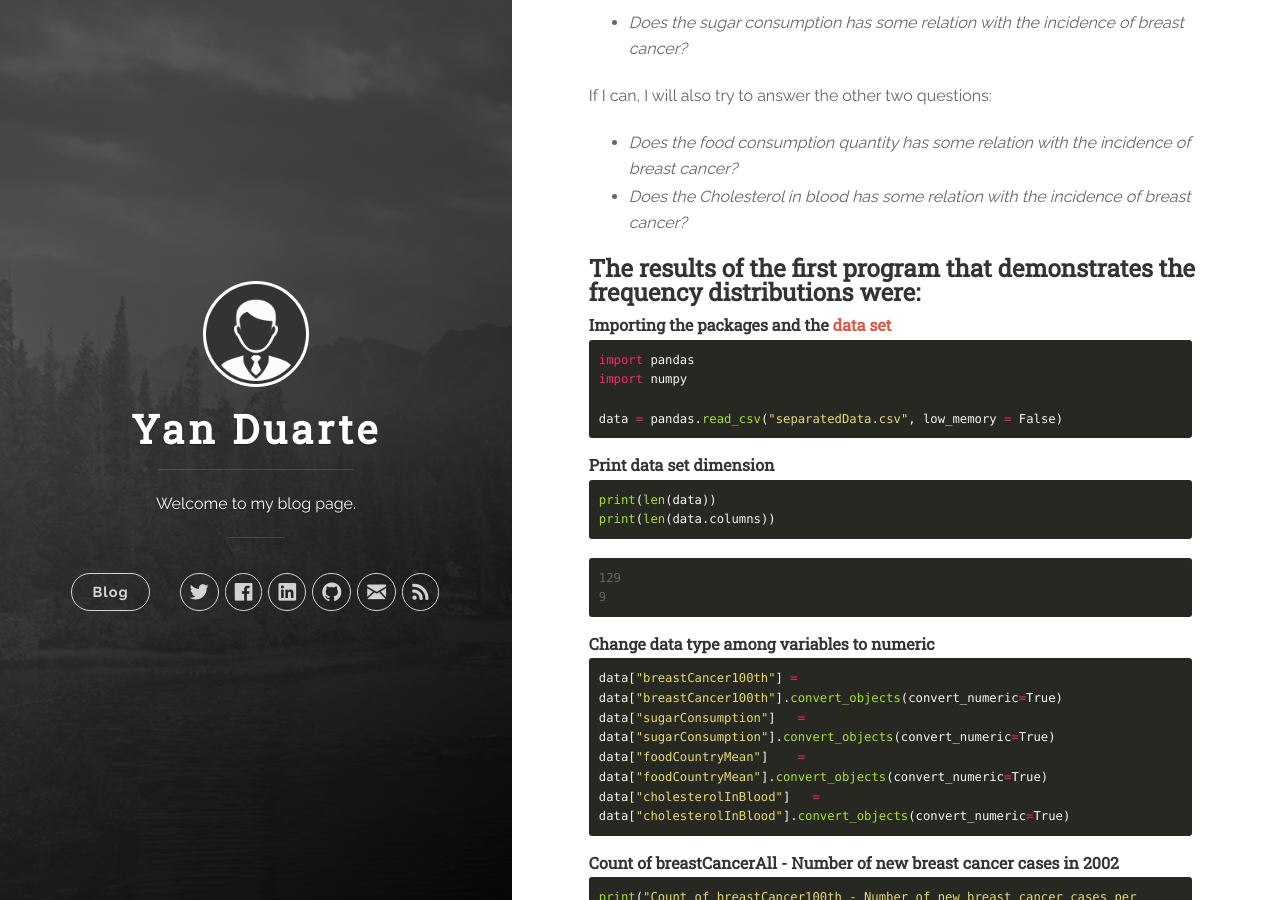
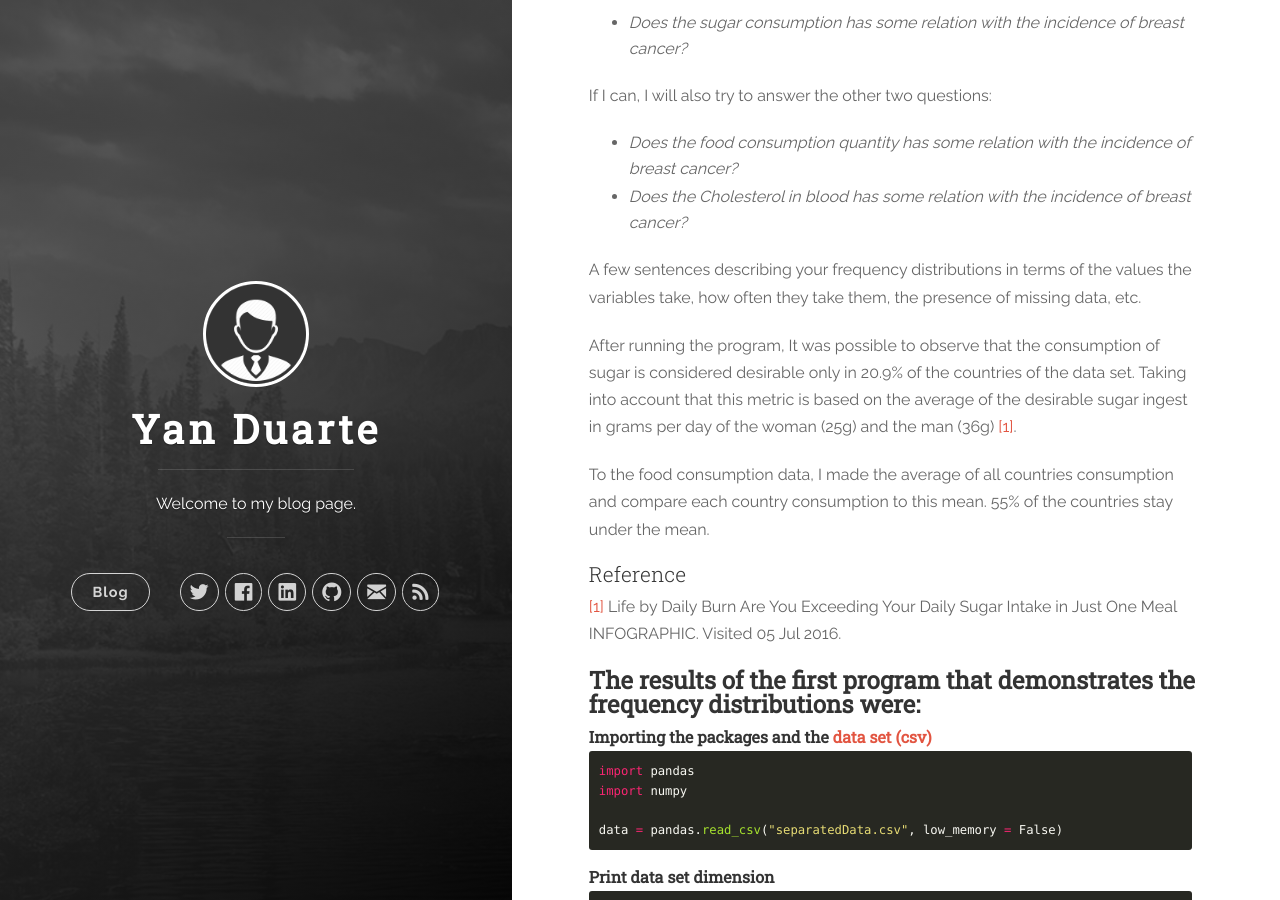
Before and after one commit to yan-duarte/yan-duarte.github.io, a Jekyll site: the page built from _posts/2016-07-05-Assignment2.md, in a window 1280 px wide and 900 px high, scrolled down 1824 px. Built offline with Jekyll 4.4.1, drawn with Linux system fonts in a browser that asks for light colours; nearby versions of some CDN libraries.

Commit message:
Updated 2016-07-05-Assignment2.md

````diff
--- a/_posts/2016-07-05-Assignment2.md
+++ b/_posts/2016-07-05-Assignment2.md
@@ -47,12 +47,20 @@ If I can, I will also try to answer the other two questions:
   - _Does the food consumption quantity has some relation with the incidence of breast cancer?_
   - _Does the Cholesterol in blood has some relation with the incidence of breast cancer?_
 
+A few sentences describing your frequency distributions in terms of the values the variables take, how often they take them, the presence of missing data, etc.
+
+After running the program, It was possible to observe that the consumption of sugar is considered desirable only in 20.9% of the countries of the data set. Taking into account that this metric is based on the average of the desirable sugar ingest in grams per day of the woman (25g) and the man (36g) [[1]][ref1].
+
+To the food consumption data, I made the average of all countries consumption and compare each country consumption to this mean. 55% of the countries stay under the mean.
+
+### Reference
+[[1]][ref1] Life by Daily Burn Are You Exceeding Your Daily Sugar Intake in Just One Meal INFOGRAPHIC. Visited 05 Jul 2016.
 
 
 
 ## **The results of the first program that demonstrates the frequency distributions were:**
 
-#### **Importing the packages and the [data set](https://yan-duarte.github.io/archives/separatedData.csv)**
+#### **Importing the packages and the [data set (csv)](https://yan-duarte.github.io/archives/separatedData.csv)**
 
 ```python
 import pandas
````
Also changed, not shown: other parts of _posts/2016-07-05-Assignment2.md (+2 -0 lines).
